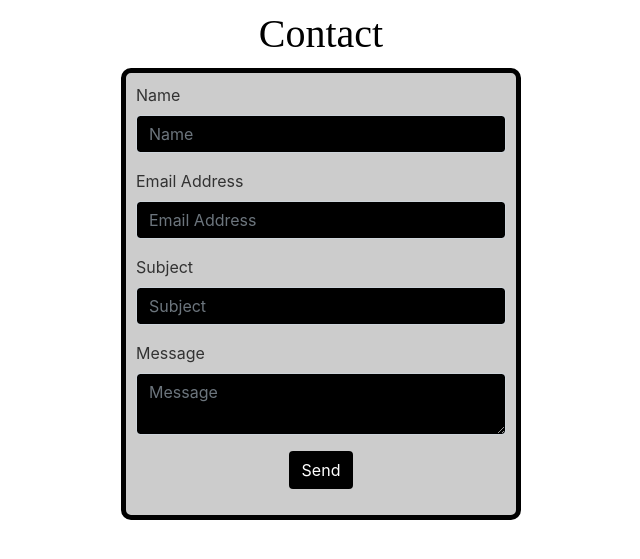
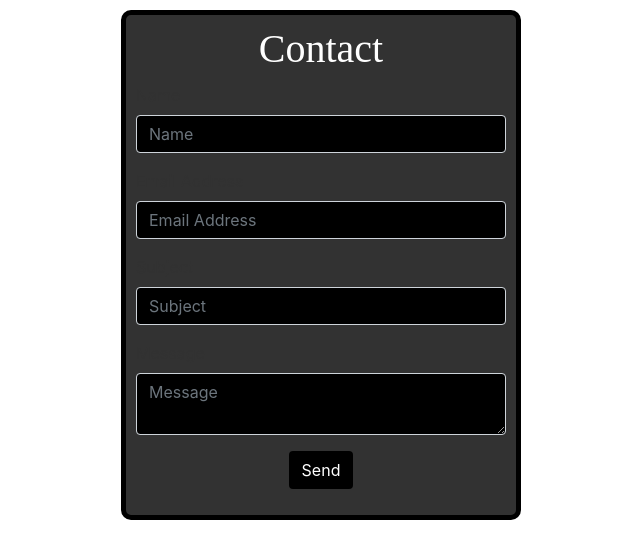
Before and after one commit to frankiebaffa/mysite-flask-v2, a Flask app: page /contact in a window 1280 px wide. Shown: the part 56-615 px from the top of the page, without its empty margins (319-959 px from the left). Run offline with Flask 2, Linux system fonts and the light colour scheme; some libraries are stand-ins or nearby versions; some web fonts are replaced.

Commit message:
move header within container

```diff
--- a/mysite/app/templates/pages/contact.html
+++ b/mysite/app/templates/pages/contact.html
@@ -6,10 +6,10 @@
 {% endblock style %}
 
 {% block content %}
-<h1 class="main-header fg-darkest text-center">Contact</h1>
 <div class="row">
   <div class="col">
-    <div class="form-container bg-lighter tilt-border-darkest">
+    <div class="form-container bg-darker tilt-border-darkest">
+      <h1 class="main-header fg-lightest text-center">Contact</h1>
       {% include 'sections/contactform.html' %}
     </div>
   </div>
```
